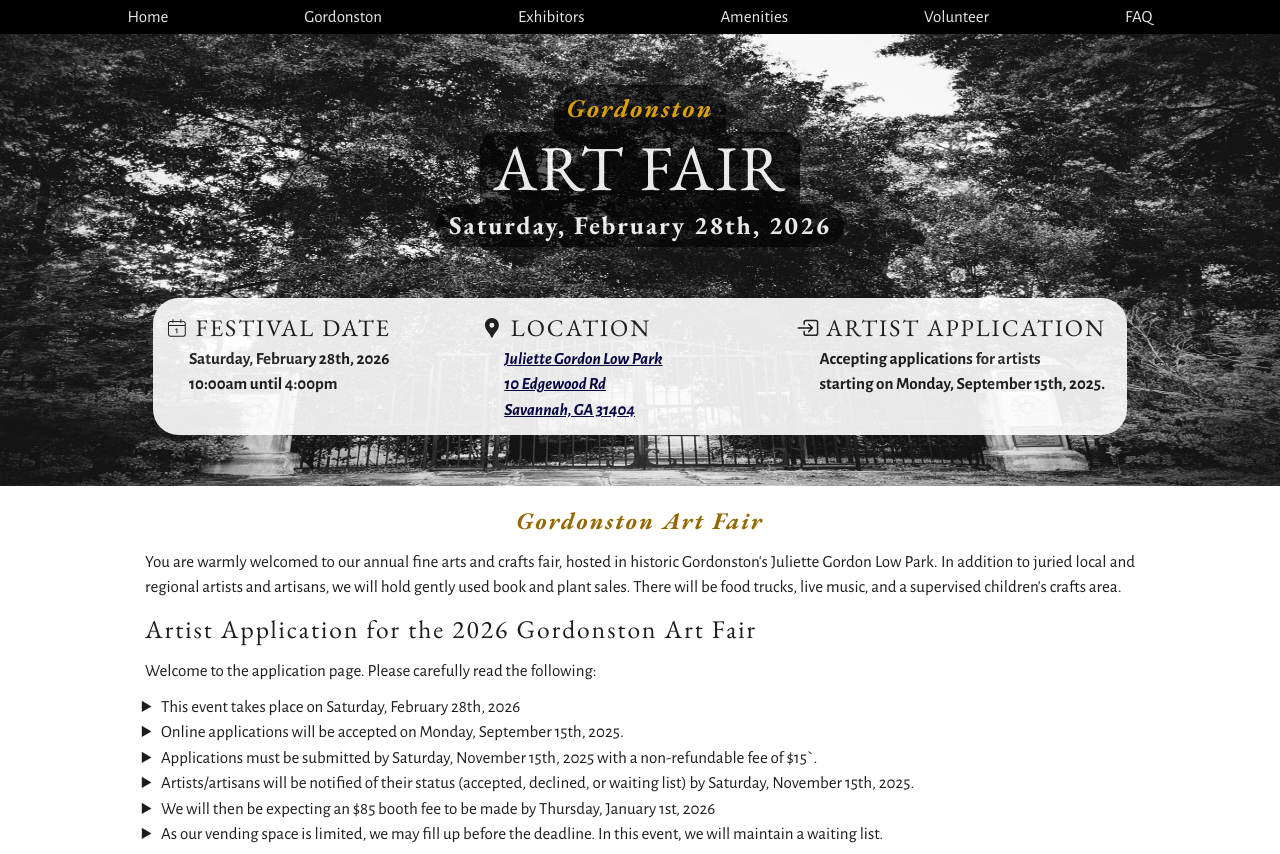
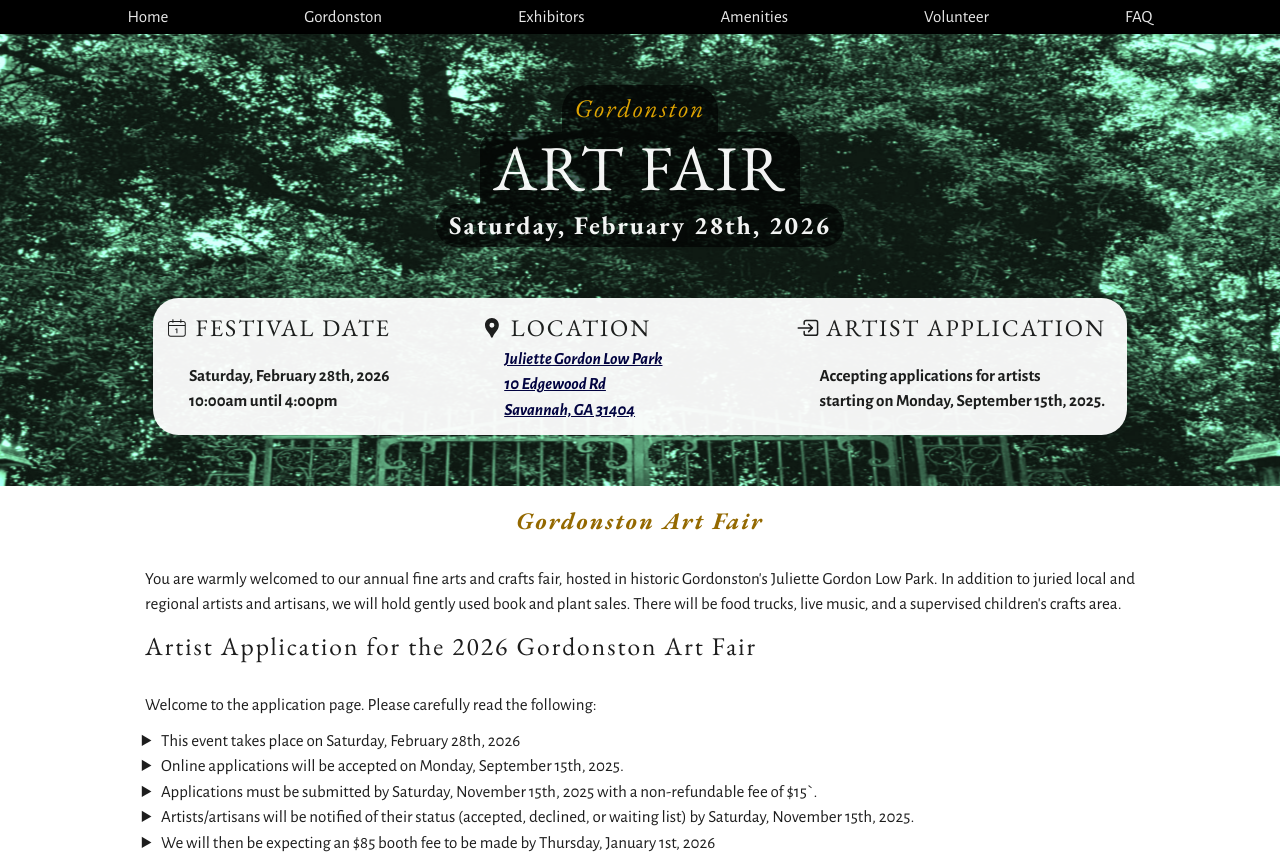
Before and after one commit to clevertree/gordonston-arts-fair, a Next.js app: page / in a window 1280 px wide. Shown: the top 854 px of the page. Built offline with nearby package versions, Linux system fonts and the light colour scheme.

Commit message:
fix form issues

```diff
--- a/app/(landing)/layout.module.css
+++ b/app/(landing)/layout.module.css
@@ -1,38 +1,18 @@
 
 .heroBackgroundImg {
-    /*background: url("/img/PXL_20220613_225011729.MP6_-scaled.jpg") bottom;*/
-    /*background-size: 120vh;*/
-    /*position: absolute;*/
-    /*height: 36em;*/
-    /*object-position: center bottom;*/
-    /*z-index: 2;*/
-    animation: backgroundScroll 50s infinite alternate-reverse;
+    animation: backgroundScroll 50s infinite alternate;
     animation-timing-function: linear;
 }
 
-/*.heroContent {*/
-/*    display: flex;*/
-/*    flex-direction: column;*/
-/*    align-items: center;*/
-/*    !*color: var(--foreground-inverted-color);*!*/
-/*    position: relative;*/
-/*    z-index: 3;*/
-/*}*/
 
 
 @keyframes backgroundScroll {
     from {
-        /*background-size: 160vh;*/
-        object-position: 0% 0%;
-        /*top: 0;*/
-        /*left: -400px;*/
-        /*right: 0;*/
+        filter: sepia(75%) saturate(215%) hue-rotate(93deg);
+        transform: scale3d(200%, 200%, 200%);
     }
     to {
-        object-position: 100% 100%;
-        /*background-size: 300vh;*/
-        /*top: -100vh;*/
-        /*left: 0;*/
-        /*right: -400px;*/
+        filter: sepia(25%) saturate(215%) hue-rotate(93deg);
+        transform: scale3d(100%, 100%, 100%);
     }
 }
--- a/app/(landing)/layout.tsx
+++ b/app/(landing)/layout.tsx
@@ -31,7 +31,7 @@ export default function RootLayout({
           <Link href="/#faq">FAQ</Link>
           {process.env.SHOW_LOGIN === 'true' && <Link href="/profile">Profile</Link>}
         </FloatingDiv>
-        <div className="relative">
+        <div className="relative overflow-hidden">
           <Image
             alt="Hero Image Background: Gates of Gordonston"
             src="/img/PXL_20220613_225011729.MP6_-scaled.jpg"
@@ -39,13 +39,13 @@ export default function RootLayout({
             className={styles.heroBackgroundImg}
             priority
           />
-          <div className="flex flex-col items-center relative z-10 sm:opacity-90 sm:pb-12">
+          <div className="flex flex-col items-center relative z-10 opacity-95 mx-4 sm:pb-12">
             <div className="pt-8 md:pt-12" />
-            <h1 className="text-[color:var(--gold-color-bright)] font-bold italic px-3 py-1 rounded-t-3xl bg-[#000A]">Gordonston</h1>
+            <h1 className="text-[color:var(--gold-color-bright)] italic px-3 py-1 rounded-t-3xl bg-[#000A]">Gordonston</h1>
             <h2 className="text-white text-4xl md:text-6xl px-3 py-1 rounded-t-2xl bg-[#000A]">ART FAIR</h2>
             <h3 className="text-white md:text-2xl font-bold px-3 py-1 rounded-3xl bg-[#000A]">{eventDateString}</h3>
             <div className="pt-12 md:pt-12" />
-            <DateLocationApply className="bg-white font-bold rounded-3xl px-5 py-3" />
+            <DateLocationApply className="bg-white font-bold md:rounded-3xl px-5 py-3" />
           </div>
         </div>
       </header>
--- a/app/globals.scss
+++ b/app/globals.scss
@@ -94,6 +94,11 @@ a:active {
   a:visited {
     color: var(--link-color-visited-inverted);
   }
+
+  a:hover {
+    color: var(--link-color-hover);
+    text-decoration: underline;
+  }
 }
 
 .footer-container {
@@ -164,3 +169,9 @@ h1 {
 h2 {
   font-size: 1.4rem;
 }
+
+h1 + p, h1 + div,
+h2 + p, h2 + div,
+h3 + p, h3 + div, {
+  padding-top: 1rem
+}
--- a/components/FormFields/SelectField.tsx
+++ b/components/FormFields/SelectField.tsx
@@ -16,6 +16,8 @@ export default function SelectField({
   required,
   onChange,
   onBlur,
+  value,
+  defaultValue,
   ...props
 }: SelectFieldProps) {
   const labelName = `${props.label}-label`;
@@ -26,6 +28,7 @@ export default function SelectField({
     >
       <InputLabel id={labelName}>{props.label}</InputLabel>
       <MUISelect
+        value={value || defaultValue} // Prevent usage of defaultValue
         labelId={labelName}
         inputRef={(inputRef) => {
           if (inputRef && inputRef.scrollIntoView && scrollIntoView) {
--- a/components/FormFields/formFieldHooks.ts
+++ b/components/FormFields/formFieldHooks.ts
@@ -68,7 +68,10 @@ export function useFormHook(
     formData,
     validationState,
     setupInput,
-    setFieldValue,
+    setFieldValue(fieldName: string, value: string) {
+      setFieldValue(fieldName, value);
+      updateFormData(formData);
+    },
   };
 
   function setFieldValue(fieldName: string, value: string | undefined) {
```
Also changed, not shown: 1 other file (tests, documents, lock files or other folders).
